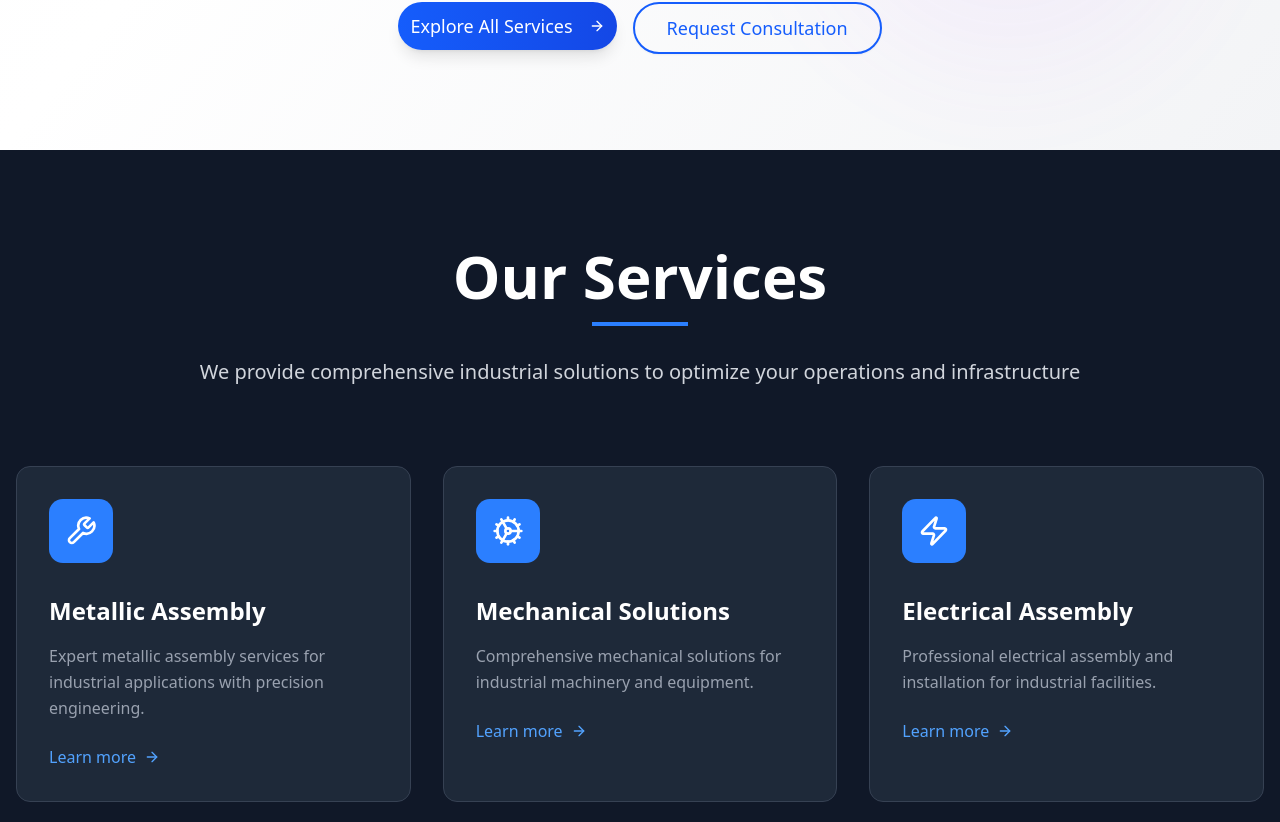
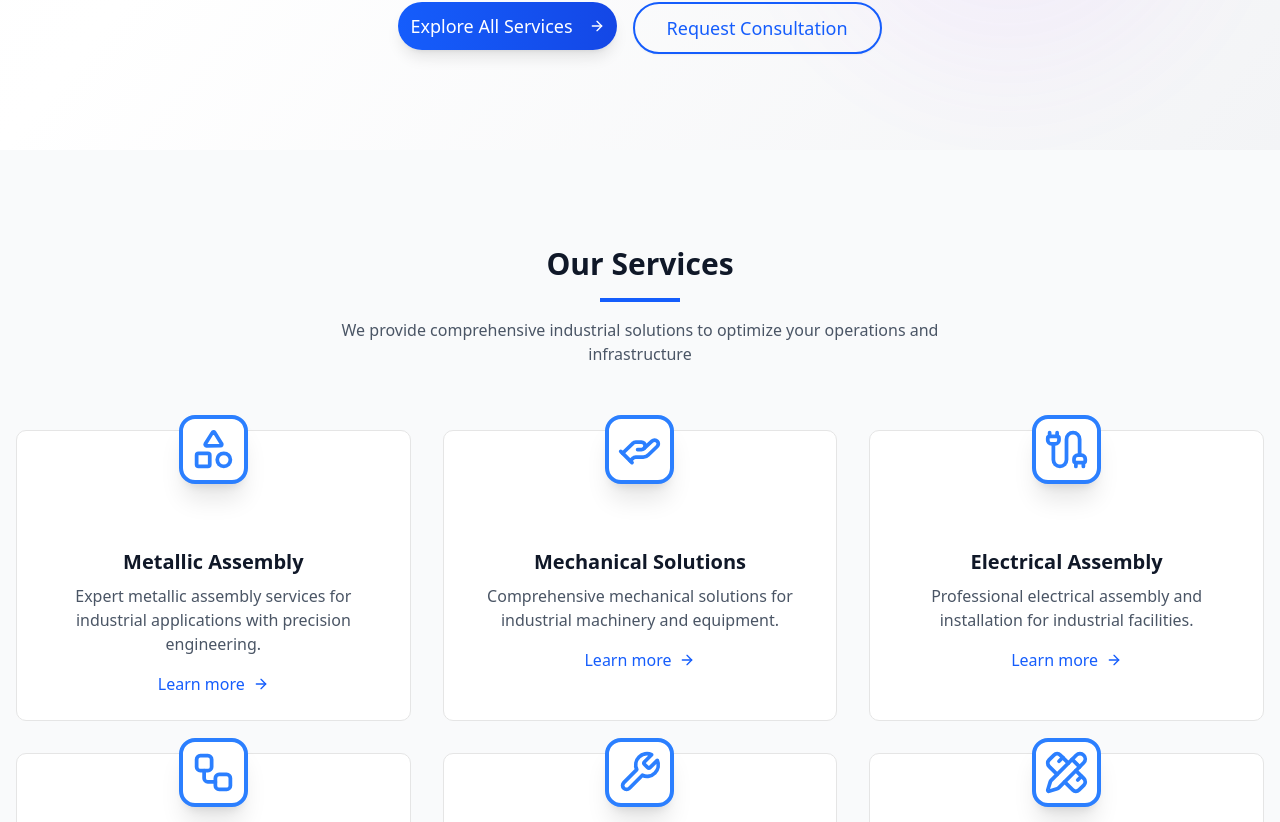
Before and after one commit to Nouher/GTIS, a Next.js app: page / in a window 1280 px wide. Shown: the part 2838-3660 px from the top of the page. Built offline with nearby package versions, Linux system fonts and the light colour scheme.

Commit message:
home page edit

```diff
--- a/app/page.tsx
+++ b/app/page.tsx
@@ -4,9 +4,8 @@ import { ArrowRight, Cable, HandHelping, PencilRuler, Shapes, Workflow, Wrench }
 import { Typewriter } from "react-simple-typewriter";
 import Link from "next/link";
 import { Button } from "../components/ui/button";
-import IndustrialShowcase from "../components/IndustrialShowcase";
-import PowerfulStats from "../components/PowerfulStats";
-import ServicesSection from '../components/ServicesSection'
+import PowerfulStats from "@/components/PowerfulStats";
+import IndustrialShowcase from "@/components/IndustrialShowcase";
 
 
 export default function Home() {
@@ -81,9 +80,8 @@ export default function Home() {
           </div>
         </section> */}
 
-        <ServicesSection/>
         {/* Services Section */}
-        {/* <section id="services" className="py-24 bg-gray-50">
+        <section id="services" className="py-24 bg-gray-50">
           <div className="container mx-auto px-4">
             <div className="text-center mb-16">
               <h2 className="text-3xl font-bold text-gray-900 mb-4">Our Services</h2>
@@ -139,7 +137,7 @@ export default function Home() {
               ))}
             </div>
           </div>
-        </section> */}
+        </section>
 
         {/* Projects Section */}
         <section id="projects" className="py-24 bg-white">
```
